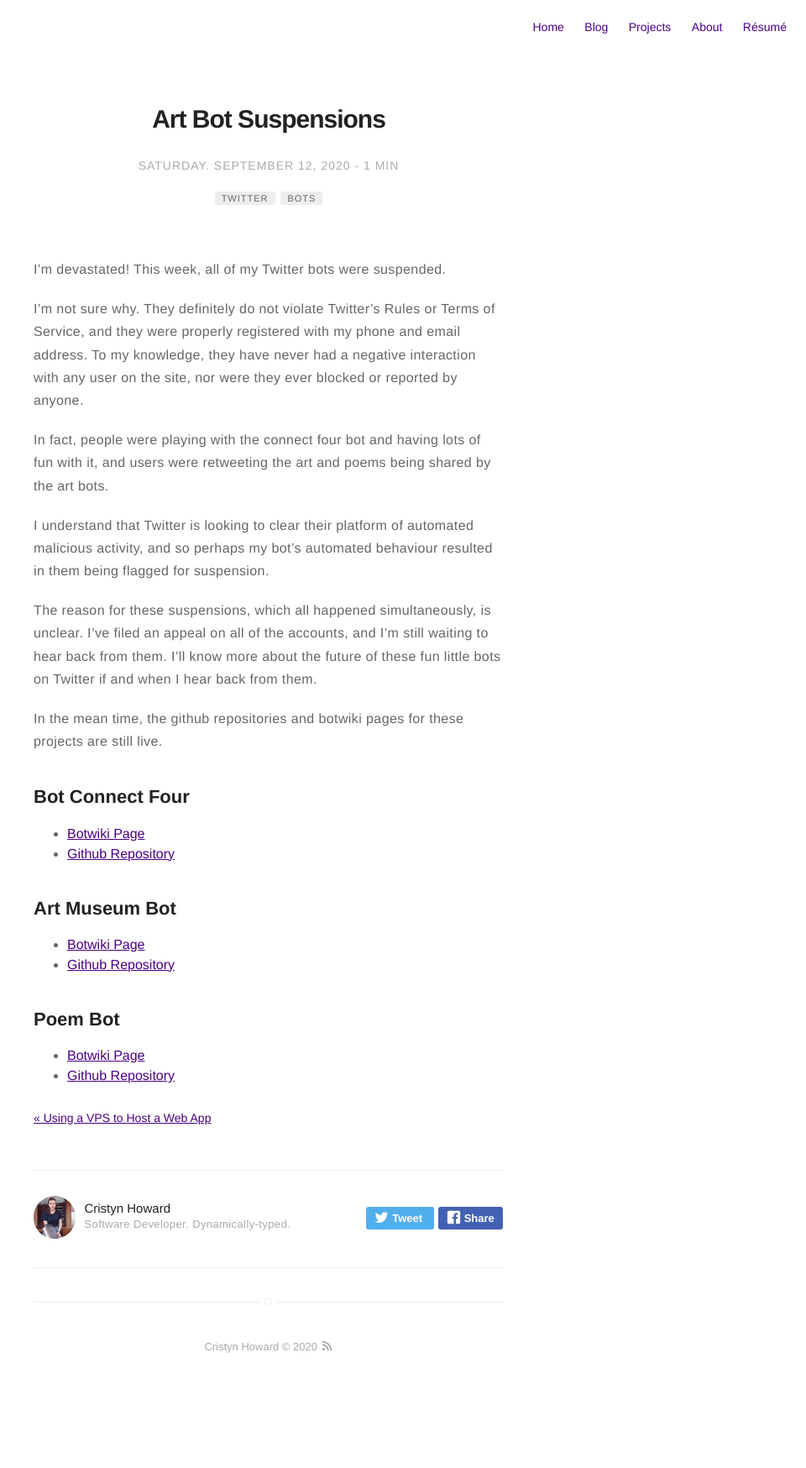
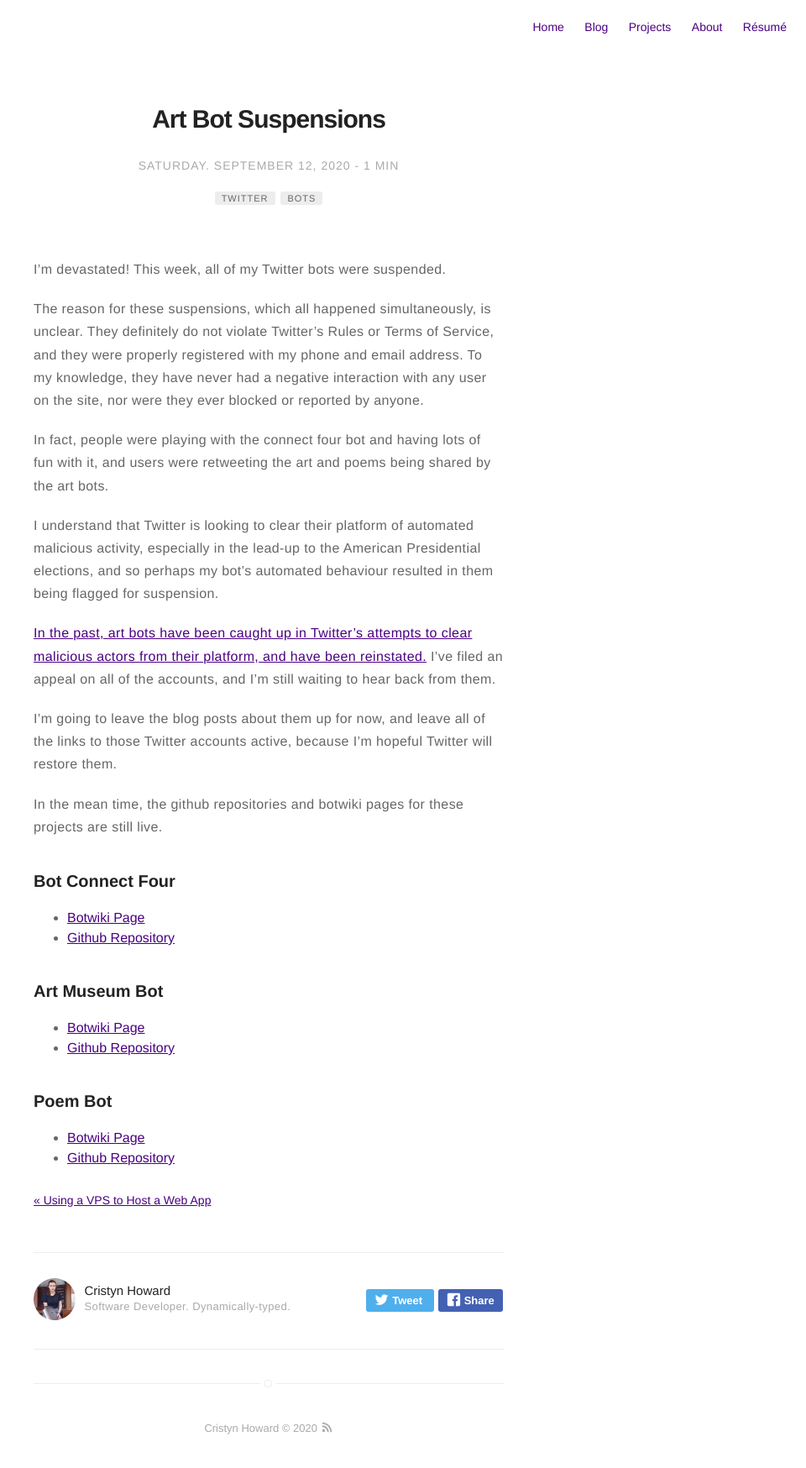
Before and after one commit to cristynhoward/cristynhoward.github.io, a Jekyll site: the page built from _posts/2020-09-12-twitter-bot-suspensions.markdown, in a window 1280 px wide. Shown: the whole page at 84% size, without its empty margins (320-1280 px from the left). Built offline with Jekyll 4.4.1, drawn with Linux system fonts in a browser that asks for light colours; before the commit the page ends 1651 px from its top, so only the background shows below that.

Commit message:
New blog post: Arctic Archive. Edited Bot Suspension blog post.

```diff
--- a/_posts/2020-09-12-twitter-bot-suspensions.markdown
+++ b/_posts/2020-09-12-twitter-bot-suspensions.markdown
@@ -14,24 +14,26 @@ tag:
 
 I'm devastated! This week, all of my Twitter bots were suspended.
 
-I'm not sure why. They definitely do not violate Twitter's Rules or Terms of Service, and they were properly registered with my phone and email address. To my knowledge, they have never had a negative interaction with any user on the site, nor were they ever blocked or reported by anyone.
+The reason for these suspensions, which all happened simultaneously, is unclear. They definitely do not violate Twitter's Rules or Terms of Service, and they were properly registered with my phone and email address. To my knowledge, they have never had a negative interaction with any user on the site, nor were they ever blocked or reported by anyone.
 
 In fact, people were playing with the connect four bot and having lots of fun with it, and users were retweeting the art and poems being shared by the art bots.
 
-I understand that Twitter is looking to clear their platform of automated malicious activity, and so perhaps my bot's automated behaviour resulted in them being flagged for suspension.
+I understand that Twitter is looking to clear their platform of automated malicious activity, especially in the lead-up to the American Presidential elections, and so perhaps my bot's automated behaviour resulted in them being flagged for suspension.
 
-The reason for these suspensions, which all happened simultaneously, is unclear. I've filed an appeal on all of the accounts, and I'm still waiting to hear back from them. I'll know more about the future of these fun little bots on Twitter if and when I hear back from them.
+[In the past, art bots have been caught up in Twitter's attempts to clear malicious actors from their platform, and have been reinstated.](https://thenextweb.com/artificial-intelligence/2018/06/08/a-bunch-of-art-bots-got-swept-up-in-twitters-political-crackdown/) I've filed an appeal on all of the accounts, and I'm still waiting to hear back from them.
+
+I'm going to leave the blog posts about them up for now, and leave all of the links to those Twitter accounts active, because I'm hopeful Twitter will restore them.
 
 In the mean time, the github repositories and botwiki pages for these projects are still live.
 
-## Bot Connect Four
+### Bot Connect Four
 - [Botwiki Page](https://botwiki.org/bot/botconnectfour/)
 - [Github Repository](https://github.com/cristynhoward/connectfour)
 
-## Art Museum Bot
+### Art Museum Bot
 - [Botwiki Page](https://botwiki.org/bot/art_museum_bot/)
 - [Github Repository](https://github.com/cristynhoward/artmuseumbot)
 
-## Poem Bot
+### Poem Bot
 - [Botwiki Page](https://botwiki.org/bot/p0em_bot/)
 - [Github Repository](https://github.com/cristynhoward/poembot)
```
Also changed, not shown: _posts/2020-02-05-arctic-archive-contributor.markdown (added, +30 -0 lines).
